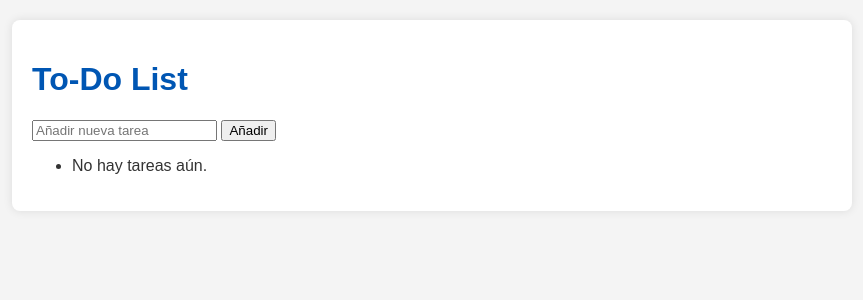
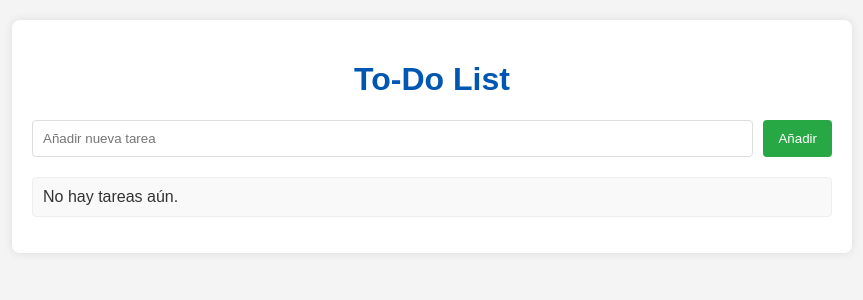
Before and after one commit to Luis04t/Crud-gitflow-project, a Flask app: page / in a window 1280 px wide. Shown: the top 300 px of the page, without its empty margins (208-1071 px from the left). Run offline with Flask 3, Linux system fonts and the light colour scheme.

Commit message:
Update style.css

```diff
--- a/static/style.css
+++ b/static/style.css
@@ -1,4 +1,4 @@
-/* static/style.css  qa*/
+/* static/style.css */
 body {
     font-family: Arial, sans-serif;
     margin: 20px;
@@ -15,4 +15,47 @@ body {
 }
 h1 {
     color: #0056b3;
+    text-align: center;
 }
+
+.task-form {
+    display: flex;
+    margin-bottom: 20px;
+}
+.task-form input[type="text"] {
+    flex-grow: 1;
+    padding: 10px;
+    border: 1px solid #ddd;
+    border-radius: 4px;
+    margin-right: 10px;
+}
+.task-form button {
+    padding: 10px 15px;
+    background-color: #28a745;
+    color: white;
+    border: none;
+    border-radius: 4px;
+    cursor: pointer;
+}
+.task-form button:hover {
+    background-color: #218838;
+}
+
+.task-list {
+    list-style: none;
+    padding: 0;
+}
+.task-list li {
+    background-color: #f9f9f9;
+    padding: 10px;
+    margin-bottom: 5px;
+    border-radius: 4px;
+    display: flex;
+    justify-content: space-between;
+    align-items: center;
+    border: 1px solid #eee;
+}
+.task-list li.done {
+    text-decoration: line-through;
+    color: #888;
+}
```
